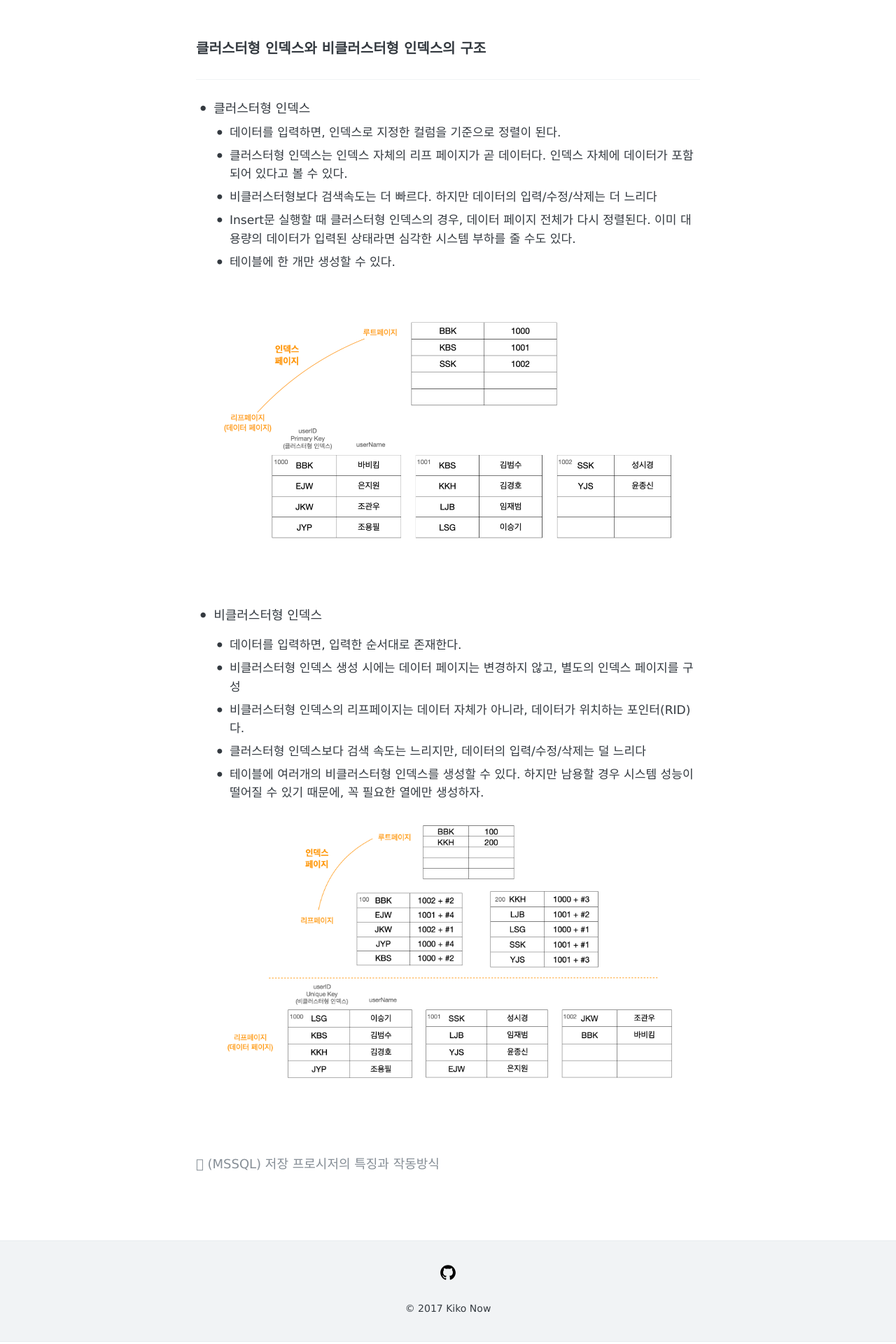
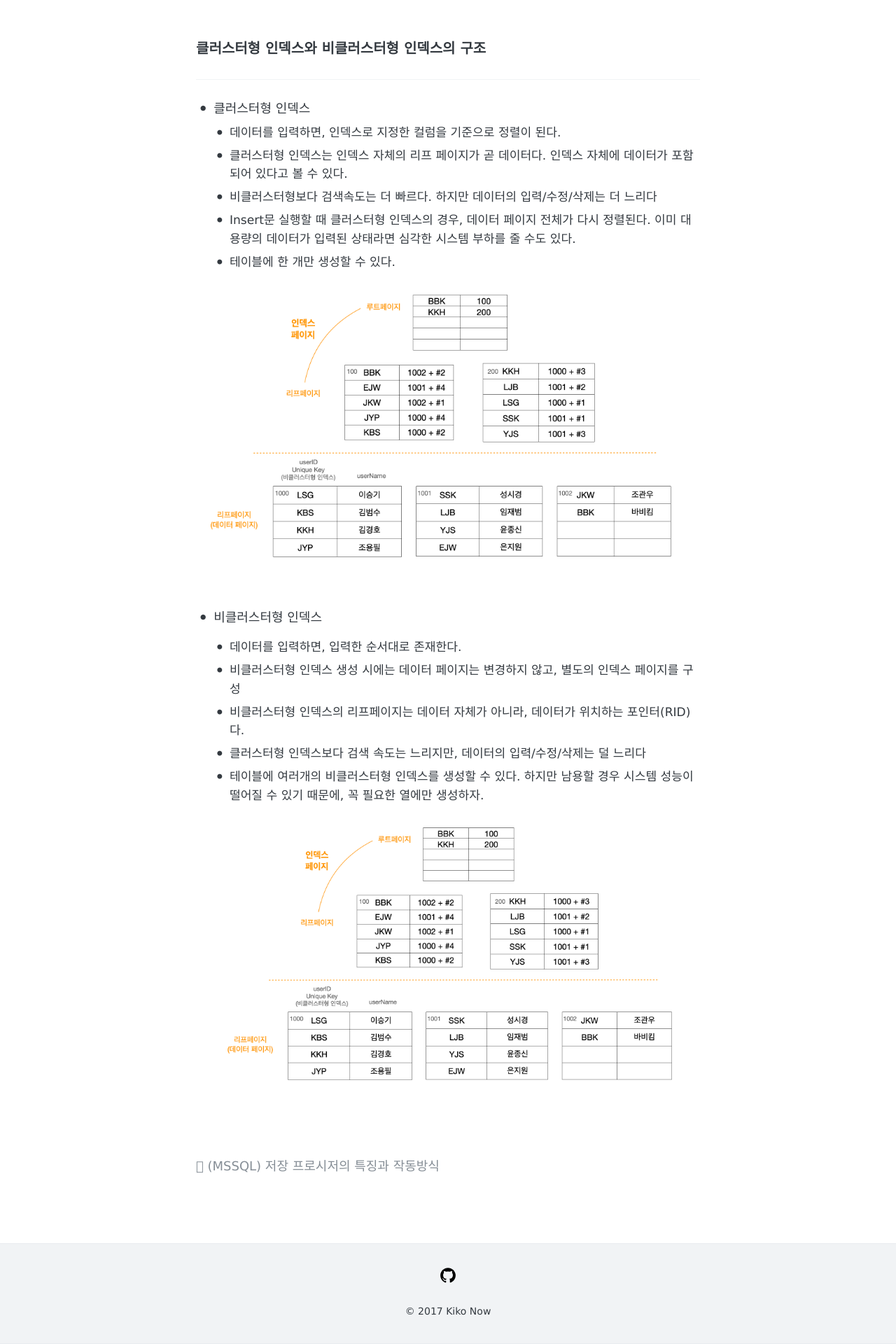
Before and after one commit to dadaJJung/blog, a Jekyll site: the page built from _posts/2021-11-01-MSSQL06.md, in a window 1280 px wide. Shown: the part 1483-3403 px from the top of the page at 70% size. Built offline with Jekyll 4.4.1, drawn with Linux system fonts in a browser that asks for light colours; comment, search, counter and statistics services are not loaded.

Commit message:
Edit a image path

```diff
--- a/_posts/2021-11-01-MSSQL06.md
+++ b/_posts/2021-11-01-MSSQL06.md
@@ -66,7 +66,7 @@ tags:
   - Insert문 실행할 때 클러스터형 인덱스의 경우, 데이터 페이지 전체가 다시 정렬된다. 이미 대용량의 데이터가 입력된 상태라면 심각한 시스템 부하를 줄 수도 있다.
   - 테이블에 한 개만 생성할 수 있다.
 
-![클러스터형인덱스](https://github.com/dadaJJung/blog/blob/main/images/database/clustered.png?raw=true)
+![비클러스터형인덱스](https://github.com/dadaJJung/blog/blob/main/images/database/nonclustered.png?raw=true)
 
 <br>
 
```
